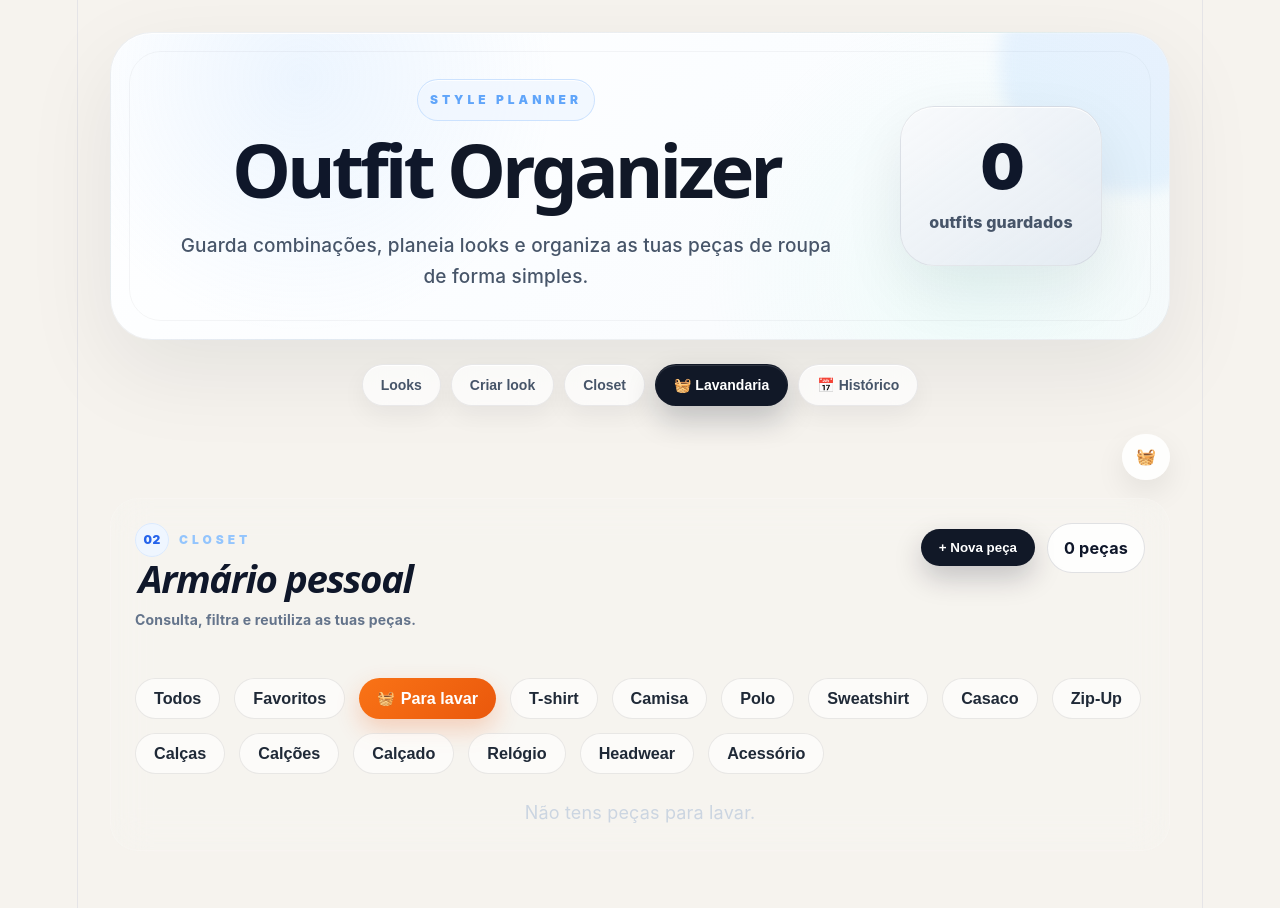
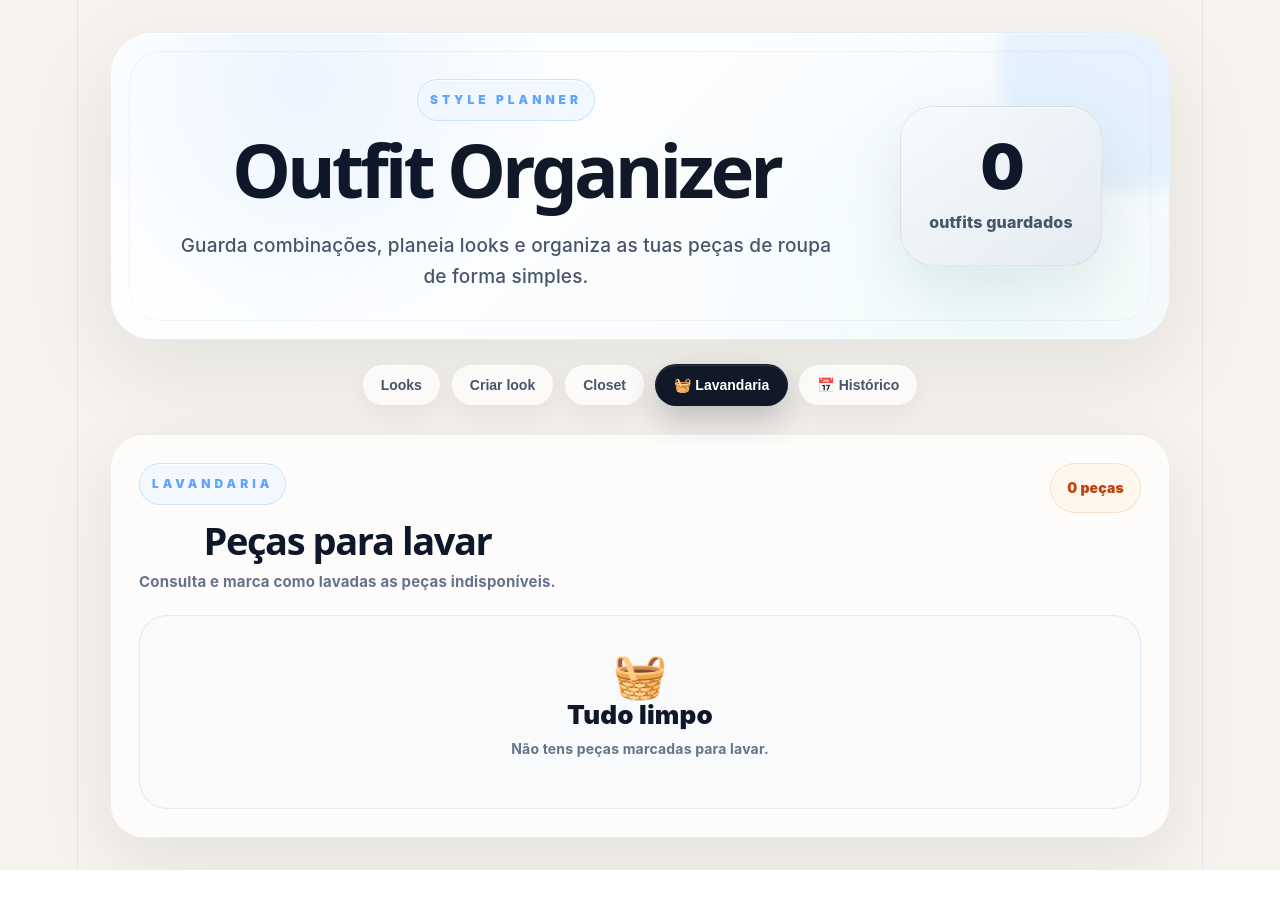
Before and after one commit to ptav2006/outfit-organizer, a React (Vite) app: page / in a window 1280 px wide. Both pictures are taken after a click on the button "🧺 Lavandaria". Shown: the top 908 px of the page. After the commit the page ends 870 px from the top, so only its background shows below. Built offline with nearby package versions, Linux system fonts and the light colour scheme.

Commit message:
melhoris tab lavandaria

```diff
--- a/src/App.css
+++ b/src/App.css
@@ -4345,3 +4345,259 @@ body {
   position: relative;
   z-index: 1;
 }
+
+.laundryPage {
+  width: 100%;
+  padding: 28px;
+  border-radius: 34px;
+
+  background: rgba(255, 255, 255, 0.74);
+  border: 1px solid rgba(15, 23, 42, 0.06);
+
+  box-shadow:
+    0 24px 70px rgba(15, 23, 42, 0.08),
+    inset 0 1px 0 rgba(255,255,255,0.9);
+}
+
+.laundryPageHeader {
+  display: flex;
+  align-items: flex-start;
+  justify-content: space-between;
+  gap: 18px;
+
+  margin-bottom: 20px;
+}
+
+.laundryPageHeader h2 {
+  margin: 0;
+
+  color: #0f172a;
+
+  font-size: 38px;
+  font-weight: 950;
+  letter-spacing: -1.4px;
+  line-height: 1;
+}
+
+.laundryPageHeader span {
+  display: block;
+
+  margin-top: 10px;
+
+  color: #64748b;
+
+  font-size: 15px;
+  font-weight: 700;
+}
+
+.laundryPageHeader > strong {
+  padding: 11px 16px;
+
+  border-radius: 999px;
+
+  background: #fff7ed;
+  color: #c2410c;
+
+  border: 1px solid rgba(251, 146, 60, 0.24);
+
+  font-size: 14px;
+  font-weight: 950;
+
+  white-space: nowrap;
+}
+
+.markAllWashedBtn {
+  width: 100%;
+
+  margin-bottom: 20px;
+  padding: 15px 18px;
+
+  border: none;
+  border-radius: 20px;
+
+  background: #111827;
+  color: white;
+
+  font-size: 15px;
+  font-weight: 950;
+
+  cursor: pointer;
+
+  box-shadow: 0 14px 30px rgba(15, 23, 42, 0.18);
+}
+
+.markAllWashedBtn:hover {
+  transform: translateY(-2px);
+  background: #020617;
+}
+
+.laundryGrid {
+  display: grid;
+  grid-template-columns: repeat(3, minmax(240px, 1fr));
+  gap: 16px;
+}
+
+.laundryItemCard {
+  display: grid;
+  grid-template-columns: 92px 1fr;
+  gap: 14px;
+
+  padding: 14px;
+
+  border-radius: 26px;
+
+  background: #f8fafc;
+  border: 1px solid #e2e8f0;
+
+  box-shadow: inset 0 1px 0 rgba(255,255,255,0.9);
+}
+
+.laundryItemImage,
+.laundryItemPlaceholder {
+  width: 92px;
+  height: 112px;
+
+  border-radius: 20px;
+}
+
+.laundryItemImage {
+  object-fit: cover;
+}
+
+.laundryItemPlaceholder {
+  display: flex;
+  align-items: center;
+  justify-content: center;
+
+  background:
+    radial-gradient(circle at 20% 20%, rgba(251, 146, 60, 0.22), transparent 32%),
+    linear-gradient(135deg, #fff7ed, #f8fafc);
+
+  font-size: 30px;
+}
+
+.laundryItemInfo {
+  min-width: 0;
+
+  display: flex;
+  flex-direction: column;
+  justify-content: space-between;
+  gap: 12px;
+}
+
+.laundryItemInfo span {
+  display: block;
+
+  margin-bottom: 5px;
+
+  color: #64748b;
+
+  font-size: 12px;
+  font-weight: 800;
+}
+
+.laundryItemInfo h3 {
+  margin: 0;
+
+  color: #0f172a;
+
+  font-size: 18px;
+  font-weight: 950;
+  line-height: 1.1;
+
+  overflow-wrap: anywhere;
+}
+
+.laundryItemColors {
+  display: flex;
+  align-items: center;
+  padding-left: 6px;
+}
+
+.laundryItemColor {
+  width: 18px;
+  height: 18px;
+
+  margin-left: -6px;
+
+  border-radius: 999px;
+
+  border: 2px solid #ffffff;
+  box-shadow: 0 3px 8px rgba(15, 23, 42, 0.16);
+}
+
+.laundryItemColor:first-child {
+  margin-left: 0;
+}
+
+.markWashedBtn {
+  width: 100%;
+
+  padding: 11px 12px;
+
+  border: none;
+  border-radius: 16px;
+
+  background: #ecfdf5;
+  color: #15803d;
+
+  font-size: 13px;
+  font-weight: 950;
+
+  cursor: pointer;
+}
+
+.markWashedBtn:hover {
+  transform: translateY(-2px);
+  background: #dcfce7;
+}
+
+.laundryEmpty {
+  padding: 46px 24px;
+
+  border-radius: 28px;
+
+  background: #f8fafc;
+  border: 1px solid #e2e8f0;
+
+  text-align: center;
+}
+
+.laundryEmpty div {
+  font-size: 44px;
+  margin-bottom: 14px;
+}
+
+.laundryEmpty h3 {
+  margin: 0 0 8px;
+
+  color: #0f172a;
+
+  font-size: 26px;
+  font-weight: 950;
+}
+
+.laundryEmpty p {
+  margin: 0;
+
+  color: #64748b;
+
+  font-size: 14px;
+  font-weight: 750;
+}
+
+@media (max-width: 1100px) {
+  .laundryGrid {
+    grid-template-columns: repeat(2, minmax(240px, 1fr));
+  }
+}
+
+@media (max-width: 700px) {
+  .laundryPageHeader {
+    flex-direction: column;
+  }
+
+  .laundryGrid {
+    grid-template-columns: 1fr;
+  }
+}
--- a/src/App.jsx
+++ b/src/App.jsx
@@ -902,10 +902,12 @@ export default function App() {
 
   const showClosetArea =
     activeTab === "closet" ||
-    activeTab === "laundry" ||
     (activeTab === "create" && showCloset);
 
   const showHistoryArea = activeTab === "history";
+  const showLaundryArea = activeTab === "laundry";
+
+  const laundryItems = computedClosetItems.filter((item) => item.unavailable);
   const favoriteOutfitsCount = outfits.filter((outfit) => outfit.favorite).length;
 
   function getHistoryDateKey(dateString) {
@@ -1021,6 +1023,52 @@ export default function App() {
 
     openUseToday(suggestedOutfit);
     setSuggestedOutfit(null);
+  }
+
+  function markClosetItemAsWashed(item) {
+    if (item.source === "manual") {
+      setManualClosetItems((prev) =>
+        prev.map((manualItem) =>
+          manualItem.id === item.id
+            ? { ...manualItem, unavailable: false }
+            : manualItem
+        )
+      );
+
+      return;
+    }
+
+    const updatedOutfits = outfits.map((outfit) => ({
+      ...outfit,
+      pieces: (outfit.pieces || []).map((piece) =>
+        piece.name === item.name && piece.category === item.category
+          ? { ...piece, unavailable: false }
+          : piece
+      ),
+    }));
+
+    setOutfits(updatedOutfits);
+    localStorage.setItem("outfits-masculinos", JSON.stringify(updatedOutfits));
+  }
+
+  function markAllLaundryAsWashed() {
+    setManualClosetItems((prev) =>
+      prev.map((item) => ({
+        ...item,
+        unavailable: false,
+      }))
+    );
+
+    const updatedOutfits = outfits.map((outfit) => ({
+      ...outfit,
+      pieces: (outfit.pieces || []).map((piece) => ({
+        ...piece,
+        unavailable: false,
+      })),
+    }));
+
+    setOutfits(updatedOutfits);
+    localStorage.setItem("outfits-masculinos", JSON.stringify(updatedOutfits));
   }
 
 
@@ -1290,7 +1338,7 @@ export default function App() {
             </section>
           )}
 
-          {(showOutfitsArea || showClosetArea || showHistoryArea) && (
+          {(showOutfitsArea || showClosetArea || showLaundryArea || showHistoryArea) && (
             <section className="content">
               {showOutfitsArea && (
                 <div className="toolbar looksToolbar">
@@ -1376,6 +1424,88 @@ export default function App() {
 
                           <span className="historyDateArrow">›</span>
                         </button>
+                      ))}
+                    </div>
+                  )}
+                </div>
+              )}
+
+              {showLaundryArea && (
+                <div className="laundryPage">
+                  <div className="laundryPageHeader">
+                    <div>
+                      <p className="tag">LAVANDARIA</p>
+                      <h2>Peças para lavar</h2>
+                      <span>Consulta e marca como lavadas as peças indisponíveis.</span>
+                    </div>
+
+                    <strong>
+                      {laundryItems.length === 1
+                        ? "1 peça"
+                        : `${laundryItems.length} peças`}
+                    </strong>
+                  </div>
+
+                  {laundryItems.length > 0 && (
+                    <button
+                      type="button"
+                      className="markAllWashedBtn"
+                      onClick={markAllLaundryAsWashed}
+                    >
+                      ✓ Marcar tudo como lavado
+                    </button>
+                  )}
+
+                  {laundryItems.length === 0 ? (
+                    <div className="laundryEmpty">
+                      <div>🧺</div>
+                      <h3>Tudo limpo</h3>
+                      <p>Não tens peças marcadas para lavar.</p>
+                    </div>
+                  ) : (
+                    <div className="laundryGrid">
+                      {laundryItems.map((item) => (
+                        <div
+                          key={item.closetKey || item.id}
+                          className="laundryItemCard"
+                        >
+                          {item.image ? (
+                            <img
+                              src={item.image}
+                              alt={item.name}
+                              className="laundryItemImage"
+                            />
+                          ) : (
+                            <div className="laundryItemPlaceholder">
+                              🧺
+                            </div>
+                          )}
+
+                          <div className="laundryItemInfo">
+                            <div>
+                              <span>{item.category}</span>
+                              <h3>{item.name}</h3>
+                            </div>
+
+                            <div className="laundryItemColors">
+                              {(item.colors || [item.tempColor || "#ffffff"]).map((color, index) => (
+                                <span
+                                  key={`${color}-${index}`}
+                                  className="laundryItemColor"
+                                  style={{ backgroundColor: color }}
+                                />
+                              ))}
+                            </div>
+
+                            <button
+                              type="button"
+                              className="markWashedBtn"
+                              onClick={() => markClosetItemAsWashed(item)}
+                            >
+                              ✓ Marcar como lavado
+                            </button>
+                          </div>
+                        </div>
                       ))}
                     </div>
                   )}
```
